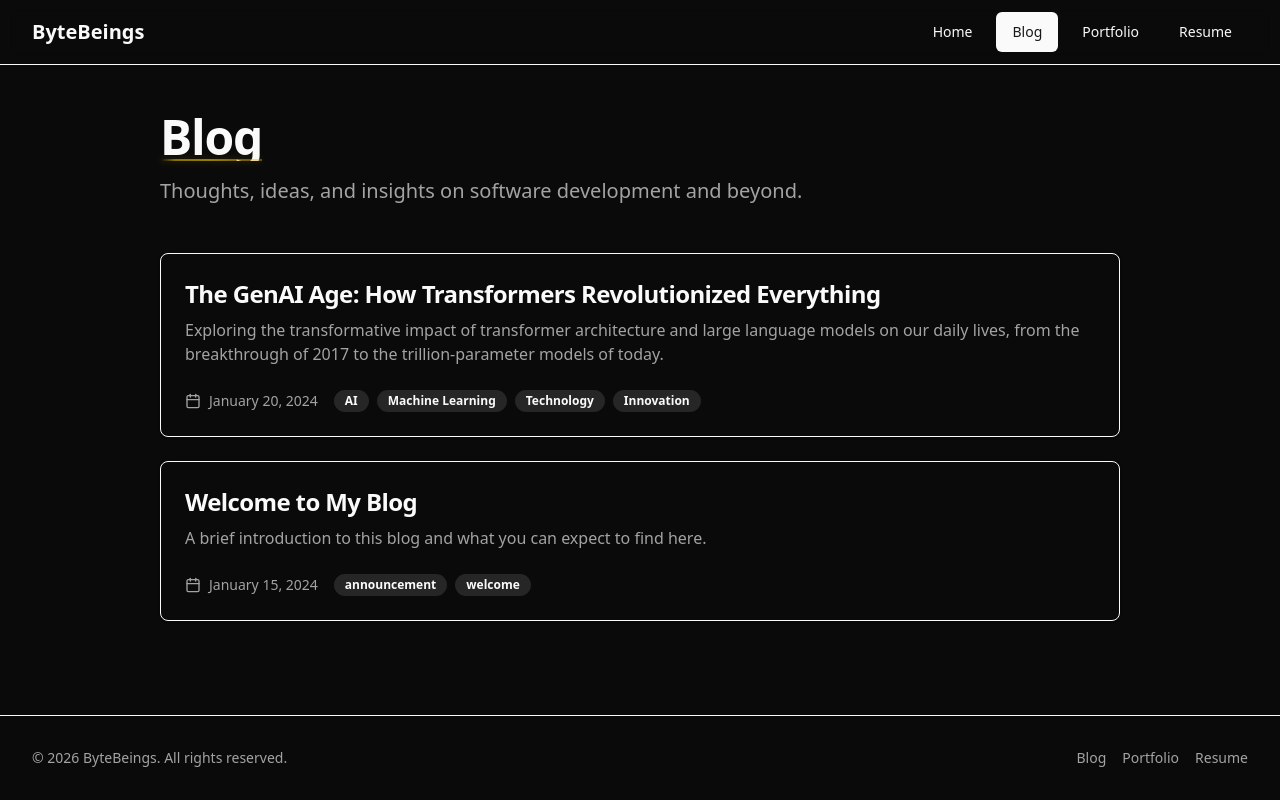
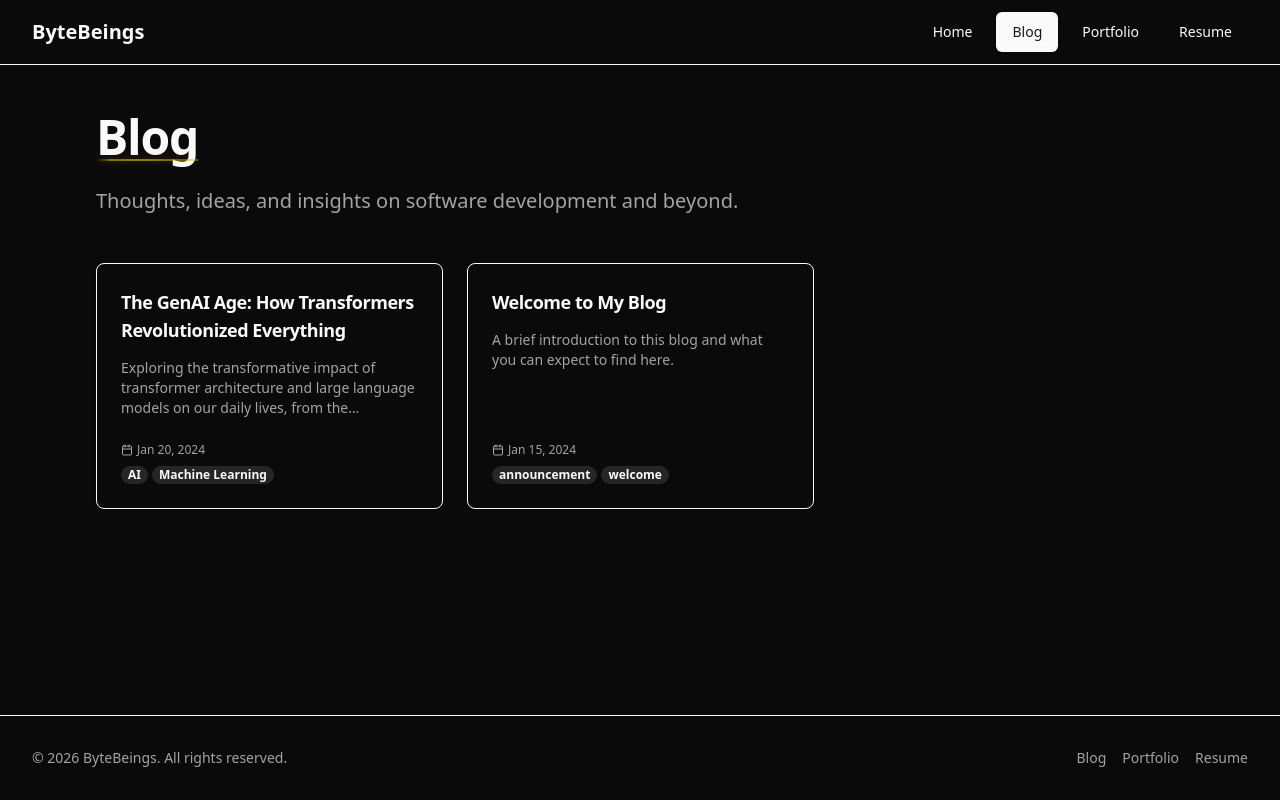
Before and after one commit to Smeet-Dedhia/ByteBeings.com, a Next.js app: page /blog in a window 1280 px wide. Built offline with nearby package versions, Linux system fonts and the light colour scheme.

Commit message:
Blog page layout & animations

```diff
--- a/app/blog/page.tsx
+++ b/app/blog/page.tsx
@@ -3,13 +3,14 @@ import { getAllPosts } from "@/lib/posts"
 import { Card, CardContent, CardDescription, CardHeader, CardTitle } from "@/components/ui/card"
 import { Badge } from "@/components/ui/badge"
 import { MotionSection, FadeIn } from "@/components/motion"
+import { TiltCard } from "@/components/tilt-card"
 import { Calendar } from "lucide-react"
 
 export default async function BlogPage() {
   const posts = await getAllPosts()
 
   return (
-    <div className="container mx-auto max-w-5xl px-4 py-12 sm:px-6 lg:px-8">
+    <div className="container mx-auto max-w-6xl px-4 py-12 sm:px-6 lg:px-8">
       <MotionSection className="mb-12">
         <h1
           className="heading-shine mb-4 text-4xl font-bold tracking-tight sm:text-5xl"
@@ -33,53 +34,49 @@ export default async function BlogPage() {
           </Card>
         </MotionSection>
       ) : (
-        <div className="space-y-6">
+        <div className="grid grid-cols-2 gap-4 lg:grid-cols-3 lg:gap-6">
           {posts.map((post, index) => (
             <FadeIn key={post.slug} delay={index * 0.1}>
-              <Card className="transition-shadow hover:shadow-lg">
-                <CardHeader>
-                  <div className="flex flex-col gap-2 sm:flex-row sm:items-start sm:justify-between">
-                    <div className="flex-1">
-                      <Link href={`/blog/${post.slug}`}>
-                        <CardTitle className="mb-2 text-2xl transition-colors hover:text-primary">
+              <TiltCard className="h-full">
+                <Link href={`/blog/${post.slug}`} className="block h-full">
+                  <Card className="h-full flex flex-col transition-shadow hover:shadow-xl">
+                    <CardHeader className="flex-1">
+                      <CardTitle className="text-sm sm:text-base lg:text-lg transition-colors hover:text-primary line-clamp-3">
                         {post.frontmatter.title}
                       </CardTitle>
-                      </Link>
                       {post.frontmatter.summary && (
-                        <CardDescription className="text-base">
+                        <CardDescription className="text-sm line-clamp-3 mt-2">
                           {post.frontmatter.summary}
                         </CardDescription>
                       )}
-                    </div>
-                  </div>
                     </CardHeader>
-                <CardContent>
-                  <div className="flex flex-wrap items-center gap-4">
-                    <div className="flex items-center gap-2 text-sm text-muted-foreground">
-                      <Calendar className="h-4 w-4" />
+                    <CardContent className="pt-0">
+                      <div className="flex items-center gap-1 text-xs text-muted-foreground mb-2">
+                        <Calendar className="h-3 w-3" />
                         <time dateTime={post.frontmatter.date}>
                           {new Date(post.frontmatter.date).toLocaleDateString(
                             "en-US",
                             {
                               year: "numeric",
-                            month: "long",
+                              month: "short",
                               day: "numeric",
                             }
                           )}
                         </time>
                       </div>
                       {post.frontmatter.tags && post.frontmatter.tags.length > 0 && (
-                      <div className="flex flex-wrap gap-2">
-                        {post.frontmatter.tags.map((tag) => (
-                          <Badge key={tag} variant="secondary">
+                        <div className="flex flex-wrap gap-1">
+                          {post.frontmatter.tags.slice(0, 2).map((tag) => (
+                            <Badge key={tag} variant="secondary" className="text-xs px-1.5 py-0">
                               {tag}
                             </Badge>
                           ))}
                         </div>
                       )}
-                  </div>
                     </CardContent>
                   </Card>
+                </Link>
+              </TiltCard>
             </FadeIn>
           ))}
         </div>
--- a/app/globals.css
+++ b/app/globals.css
@@ -387,6 +387,7 @@ body {
   position: relative;
   display: inline-block;
   color: var(--color-foreground);
+  padding-bottom: 0.2em; /* Space for descenders (g, y, p, etc.) */
   background: linear-gradient(
     var(--shine-angle),
     var(--color-foreground) 0%,
@@ -409,7 +410,7 @@ body {
 .heading-shine::after {
   content: "";
   position: absolute;
-  bottom: 0;
+  bottom: 0.2em; /* Align with text baseline above descender padding */
   right: 0;
   width: 0%;
   height: 2px;
@@ -592,3 +593,74 @@ body {
 
    Per-element: style="--shine-duration: 2.5s" for shorter text
 */
+
+/* ============================================
+   3D Tilt Card Effect (Desktop Only)
+   ============================================ */
+
+.tilt-card-container {
+  position: relative;
+  height: 100%;
+}
+
+/* Static golden glow - stays fixed while card tilts above it */
+.tilt-card-glow {
+  position: absolute;
+  inset: -12px;
+  border-radius: 20px;
+  pointer-events: none;
+  opacity: 0;
+  z-index: 0;
+  background: radial-gradient(
+    ellipse 100% 100% at 50% 50%,
+    rgba(255, 180, 60, 0.7) 0%,
+    rgba(255, 160, 40, 0.5) 30%,
+    rgba(218, 165, 32, 0.3) 50%,
+    transparent 70%
+  );
+  filter: blur(12px);
+}
+
+.tilt-card-wrapper {
+  position: relative;
+  transform-style: preserve-3d;
+  will-change: transform;
+  height: 100%;
+  z-index: 1;
+}
+
+/* Only enable 3D effect on desktop (non-touch devices with hover capability) */
+@media (hover: hover) and (min-width: 1024px) {
+  .tilt-card-wrapper {
+    cursor: pointer;
+  }
+
+  .tilt-card-wrapper > *:first-child {
+    transform-style: preserve-3d;
+  }
+}
+
+/* Disable on mobile/touch devices */
+@media (hover: none), (max-width: 1023px) {
+  .tilt-card-wrapper {
+    transform: none !important;
+  }
+
+  .tilt-card-glow {
+    display: none;
+  }
+}
+
+/* Brighter glow in dark mode */
+@media (prefers-color-scheme: dark) {
+  .tilt-card-glow {
+    background: radial-gradient(
+      ellipse 100% 100% at 50% 50%,
+      rgba(255, 215, 0, 0.6) 0%,
+      rgba(255, 180, 60, 0.45) 30%,
+      rgba(218, 165, 32, 0.25) 50%,
+      transparent 70%
+    );
+    filter: blur(14px);
+  }
+}
--- /dev/null
+++ b/src/components/tilt-card.tsx
@@ -0,0 +1,69 @@
+"use client"
+
+import { useRef, useState, useCallback, ReactNode } from "react"
+
+interface TiltCardProps {
+  children: ReactNode
+  className?: string
+}
+
+export function TiltCard({ children, className = "" }: TiltCardProps) {
+  const cardRef = useRef<HTMLDivElement>(null)
+  const [transform, setTransform] = useState("")
+  const [isHovering, setIsHovering] = useState(false)
+
+  const handleMouseMove = useCallback((e: React.MouseEvent<HTMLDivElement>) => {
+    if (!cardRef.current) return
+
+    const rect = cardRef.current.getBoundingClientRect()
+    const x = e.clientX - rect.left
+    const y = e.clientY - rect.top
+    const centerX = rect.width / 2
+    const centerY = rect.height / 2
+
+    // Calculate rotation (max 8 degrees for subtle effect)
+    const rotateX = ((y - centerY) / centerY) * -8
+    const rotateY = ((x - centerX) / centerX) * 8
+
+    setTransform(`perspective(1000px) rotateX(${rotateX}deg) rotateY(${rotateY}deg) scale3d(1.02, 1.02, 1.02)`)
+  }, [])
+
+  const handleMouseEnter = useCallback(() => {
+    setIsHovering(true)
+  }, [])
+
+  const handleMouseLeave = useCallback(() => {
+    setIsHovering(false)
+    setTransform("")
+  }, [])
+
+  return (
+    <div className={`tilt-card-container ${className}`}>
+      {/* Static golden glow behind the card - peeks out when card tilts */}
+      <div
+        className="tilt-card-glow"
+        style={{
+          opacity: isHovering ? 1 : 0,
+          transition: isHovering
+            ? "opacity 0.3s ease-out"
+            : "opacity 0.5s ease-out",
+        }}
+      />
+      <div
+        ref={cardRef}
+        className="tilt-card-wrapper"
+        onMouseMove={handleMouseMove}
+        onMouseEnter={handleMouseEnter}
+        onMouseLeave={handleMouseLeave}
+        style={{
+          transform: transform,
+          transition: isHovering
+            ? "transform 0.1s ease-out"
+            : "transform 0.4s ease-out",
+        }}
+      >
+        {children}
+      </div>
+    </div>
+  )
+}
```
Lines whose indentation alone changed are shown as unchanged.
